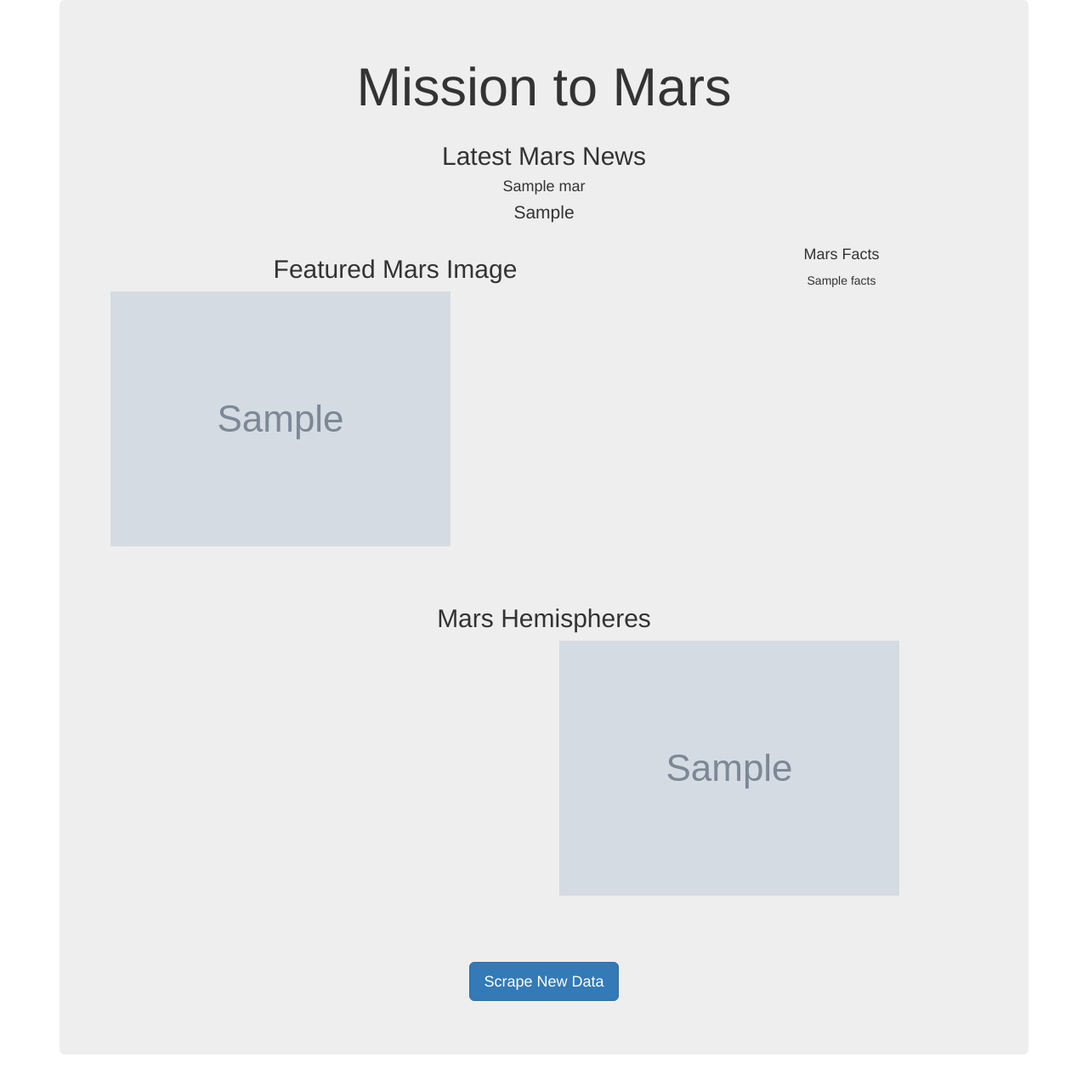
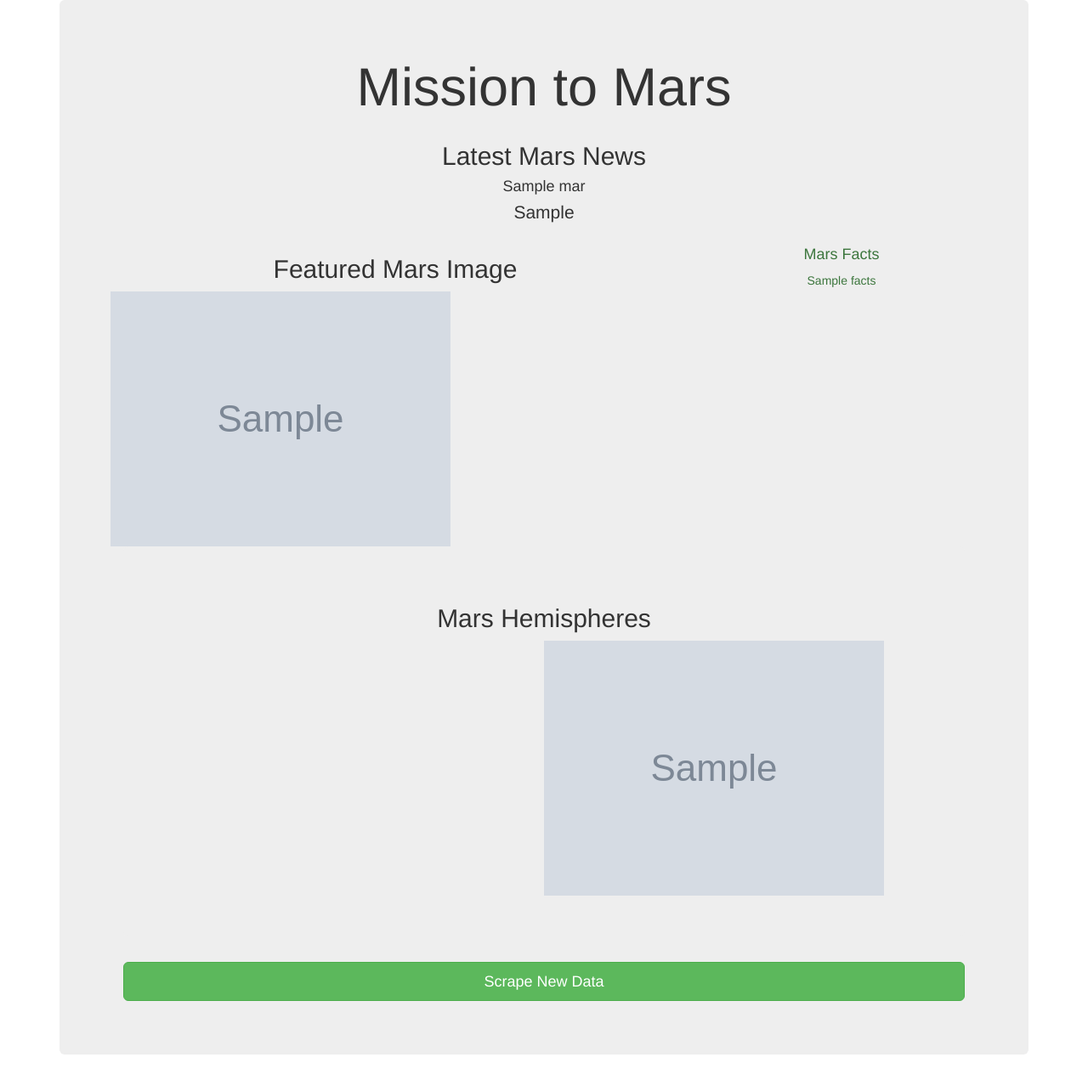
Before and after one commit to Julcatan/Mission-to-Mars, a Flask app: template templates/index.html in a window 1280 px wide. Shown: the whole page at 85% size. Run offline with Flask 2, Linux system fonts and the light colour scheme; the template is opened without the code that fills it: most values are stand-ins (such as "Sample title", 1, 10 or a date in 2020); grey boxes marked "Sample" are stand-in pictures; some libraries are stand-ins or nearby versions.

Commit message:
updated challenge code Mission to Mars

```diff
--- a/app.py
+++ b/app.py
@@ -28,11 +28,5 @@ def scrape():
    mars.update_many({}, {'$set': mars_data}, upsert=True)
    return redirect('/', code=302)
 
-
-
 if __name__ == "__main__":
-
-
-
-
    app.run()
--- a/scraping.py
+++ b/scraping.py
@@ -98,11 +98,8 @@ def mars_facts():
 def hemispheres(browser):
     # Add try/except for error handling
     try:
-
     # # D1: Scrape High-Resolution Mars’ Hemisphere Images and Titles
-
     # ### Hemispheres
-
     # 1. Use browser to visit the URL
         url = 'https://marshemispheres.com/'
         browser.visit(url)
--- a/templates/index.html
+++ b/templates/index.html
@@ -40,9 +40,11 @@
                 </div>
                  <!-- Mars Facts -->
                 <div class="col-md-4">
-                    <div class="row" id="mars-facts">
-                        <h4>Mars Facts</h4>
-                        {{ mars.facts | safe }}
+                        <div class="row" id="mars-facts">
+                            <div class="text-success"
+                                <strong><h4> Mars Facts</h4></strong>
+                                {{ mars.facts | safe }}
+                        </div>
                     </div>
                 </div>
             </div>
@@ -52,20 +54,23 @@
                         <h2>Mars Hemispheres</h2>
                             <div class="col-md-6"></div>
 
-                                {% for hemisphere in mars.hemispheres %}
+                                {% for hemisphere in hemispheres %}
 
                                         <img
-                                            src= "{{hemisphere.img_url}}"
-                                            #class="img-responsive"
-                                            #id="mars-hemispheres"
-                                            #alt="Responsive image"
+                                            src= "{{hemisphere.image_url}}"
+                                            class="img-responsive"
+                                            class="img-thumbnail"
+                                            id="mars-hemispheres"
+                                            alt="Responsive image"
                                                             >
 
                                 {% endfor %}
                     </div>
 
-                <p><a class="btn btn-primary btn-lg" href="/scrape"
-                    role="button">Scrape New Data</a></p>
+                <p><a class="btn btn-success btn-lg btn-block" href="/scrape"
+                    role="button" >Scrape New Data</a>
+
+                </p>
             </div>
         </div>
     </body>
```
